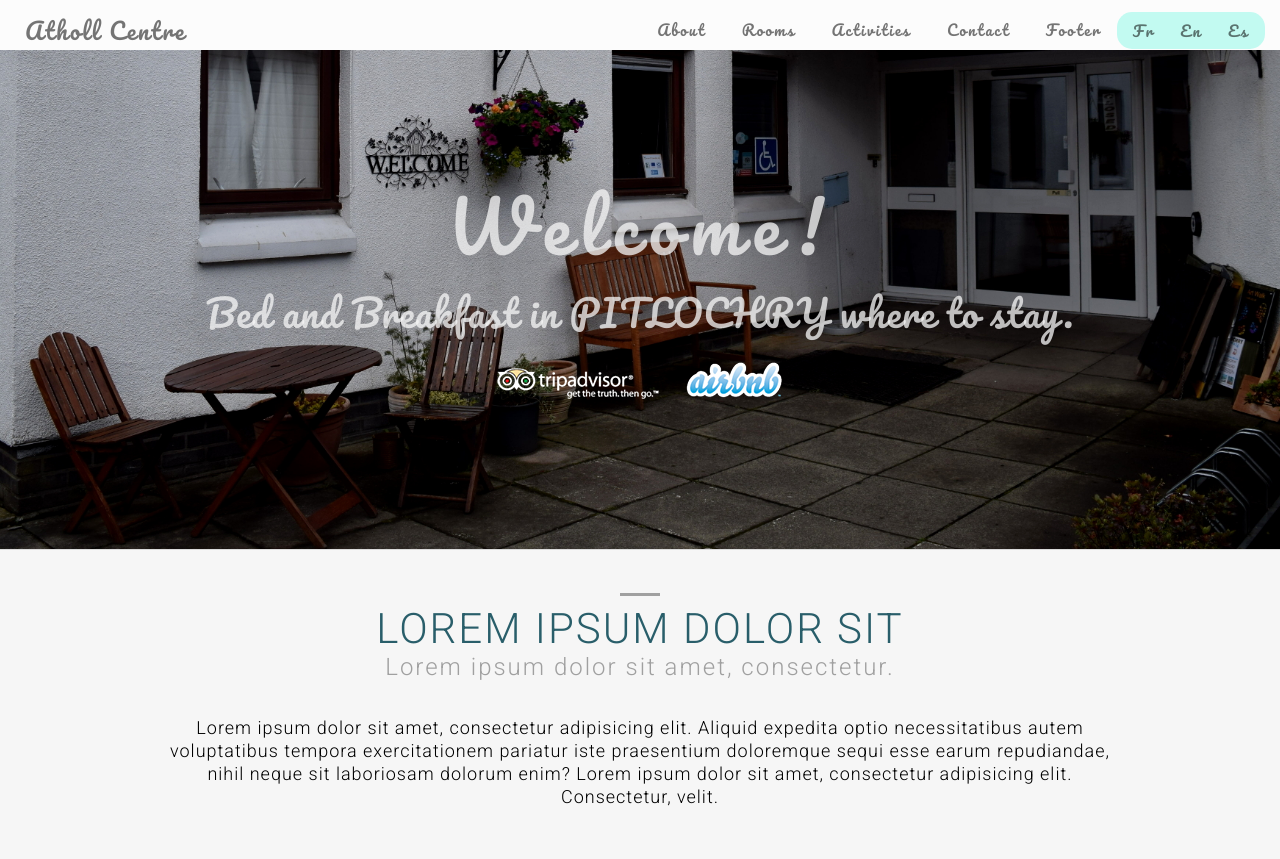
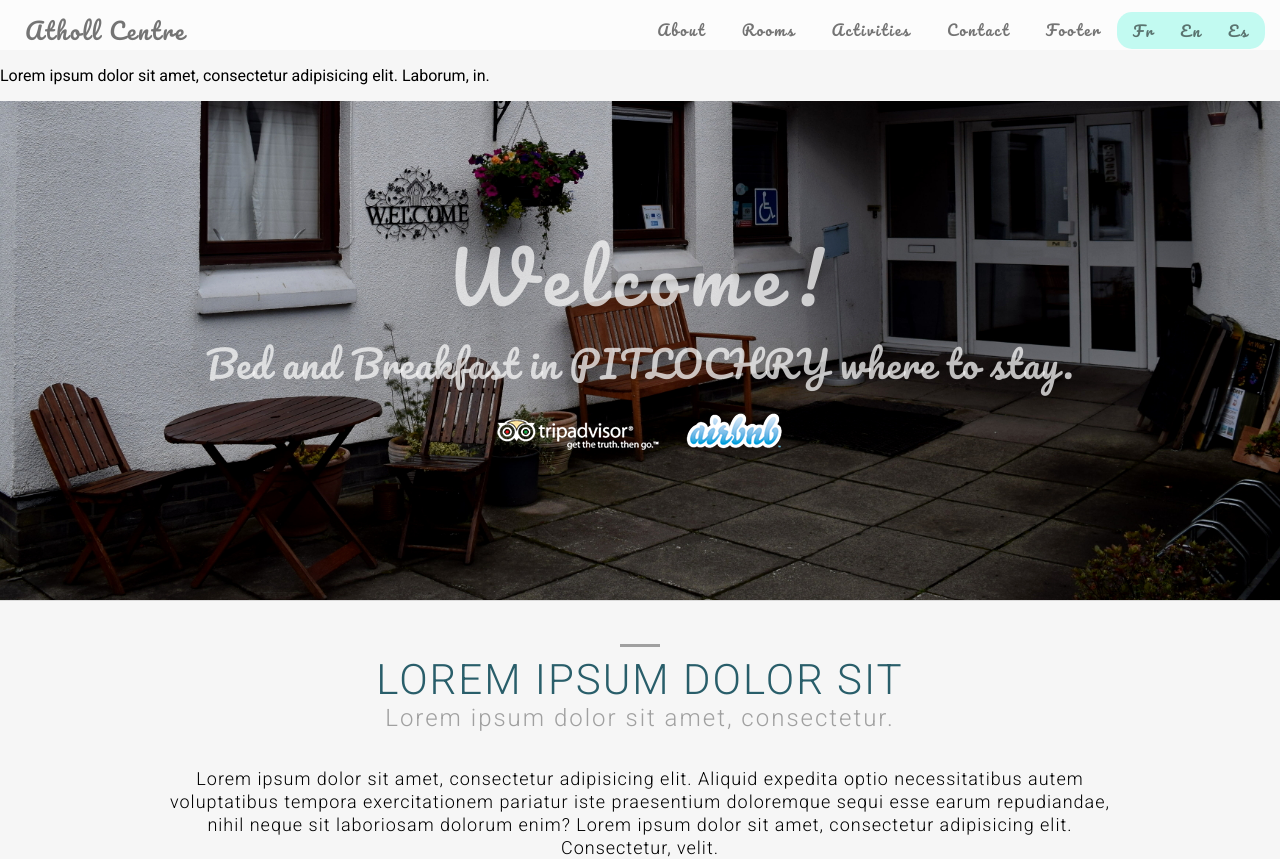
Before and after one commit to pmarciniuk/HotelOnePage, a plain HTML site: page index.html in a window 1280 px wide. Shown: the top 859 px of the page. Drawn offline with Linux system fonts and the light colour scheme.

Commit message:
Small changes
Learning how it works

```diff
--- a/index.html
+++ b/index.html
@@ -11,6 +11,13 @@
 </head>
 
 <body>
+
+   <div>
+       <p>
+           Lorem ipsum dolor sit amet, consectetur adipisicing elit. Laborum, in.
+       </p>
+   </div>
+
     <header class="intro-container">
         <div class="logo">
             <a href="#">Atholl Centre</a>
```
